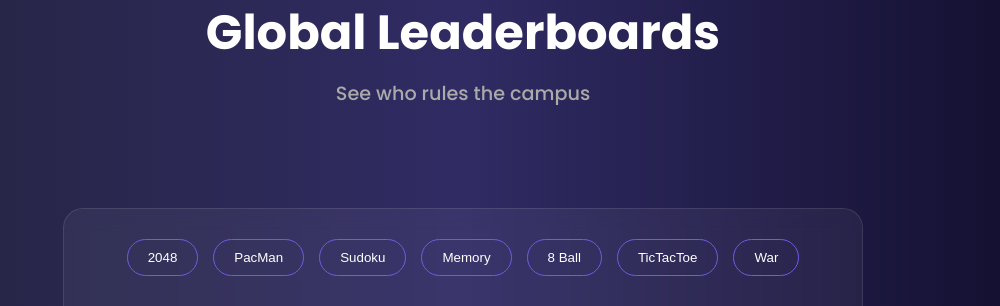
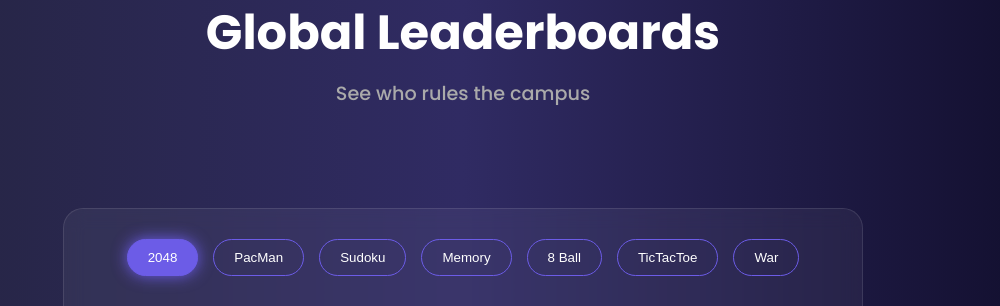
Before and after one commit to papattrams-web/PersonalProject, a PHP site: page /leaderboard.php in a window 1280 px wide. Shown: the part 127-433 px from the top of the page, without its empty margins (177-1177 px from the left). Run offline with PHP 8.4, Linux system fonts and the light colour scheme; data comes from the database, SQL or seed files in the repository; data that the repository does not hold is empty.

Commit message:
fixed a button error that was going on when the leaderboard page first loads.

```diff
--- a/leaderboard.php
+++ b/leaderboard.php
@@ -85,13 +85,13 @@
 
     <div class="lb-container">
         <div class="game-selector">
-            <button class="game-btn active" onclick="loadLeaderboard('2048')">2048</button>
-            <button class="game-btn" onclick="loadLeaderboard('pacman')">PacMan</button>
-            <button class="game-btn" onclick="loadLeaderboard('sudoku')">Sudoku</button>
-            <button class="game-btn" onclick="loadLeaderboard('memory')">Memory</button>
-            <button class="game-btn" onclick="loadLeaderboard('8ball')">8 Ball</button>
-            <button class="game-btn" onclick="loadLeaderboard('tictactoe')">TicTacToe</button>
-            <button class="game-btn" onclick="loadLeaderboard('war')">War</button>
+            <button class="game-btn active" onclick="loadLeaderboard('2048', this)">2048</button>
+            <button class="game-btn" onclick="loadLeaderboard('pacman', this)">PacMan</button>
+            <button class="game-btn" onclick="loadLeaderboard('sudoku', this)">Sudoku</button>
+            <button class="game-btn" onclick="loadLeaderboard('memory', this)">Memory</button>
+            <button class="game-btn" onclick="loadLeaderboard('8ball', this)">8 Ball</button>
+            <button class="game-btn" onclick="loadLeaderboard('tictactoe', this)">TicTacToe</button>
+            <button class="game-btn" onclick="loadLeaderboard('war', this)">War</button>
         </div>
 
         <table id="lb-table">
@@ -108,13 +108,15 @@
     </div>
 
     <script>
-        // Load 2048 by default
+        // Load 2048 by default (No button passed, so it won't crash)
         document.addEventListener('DOMContentLoaded', () => loadLeaderboard('2048'));
 
-        function loadLeaderboard(gameSlug) {
-            // 1. Update Buttons
-            document.querySelectorAll('.game-btn').forEach(btn => btn.classList.remove('active'));
-            event.target.classList.add('active');
+        function loadLeaderboard(gameSlug, btn) {
+            // 1. Update Buttons (Only if a button was clicked)
+            if (btn) {
+                document.querySelectorAll('.game-btn').forEach(b => b.classList.remove('active'));
+                btn.classList.add('active');
+            }
 
             // 2. Fetch Data
             fetch(`includes/get_leaderboard.php?game=${gameSlug}`)
@@ -151,6 +153,10 @@
                     } else {
                         tbody.innerHTML = `<tr><td colspan="3">Error loading data.</td></tr>`;
                     }
+                })
+                .catch(error => {
+                    console.error('Error:', error);
+                    document.getElementById('lb-body').innerHTML = `<tr><td colspan="3">Connection error.</td></tr>`;
                 });
         }
     </script>
```
